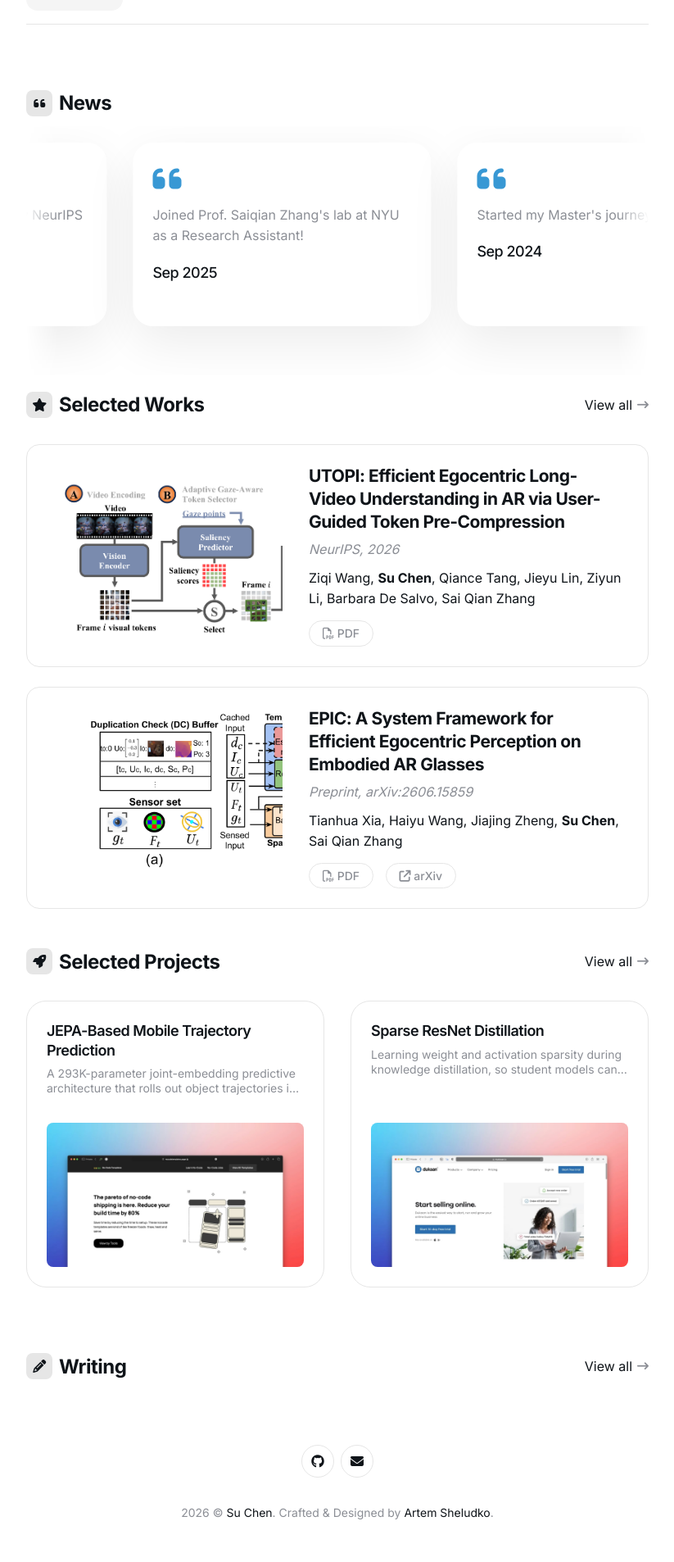
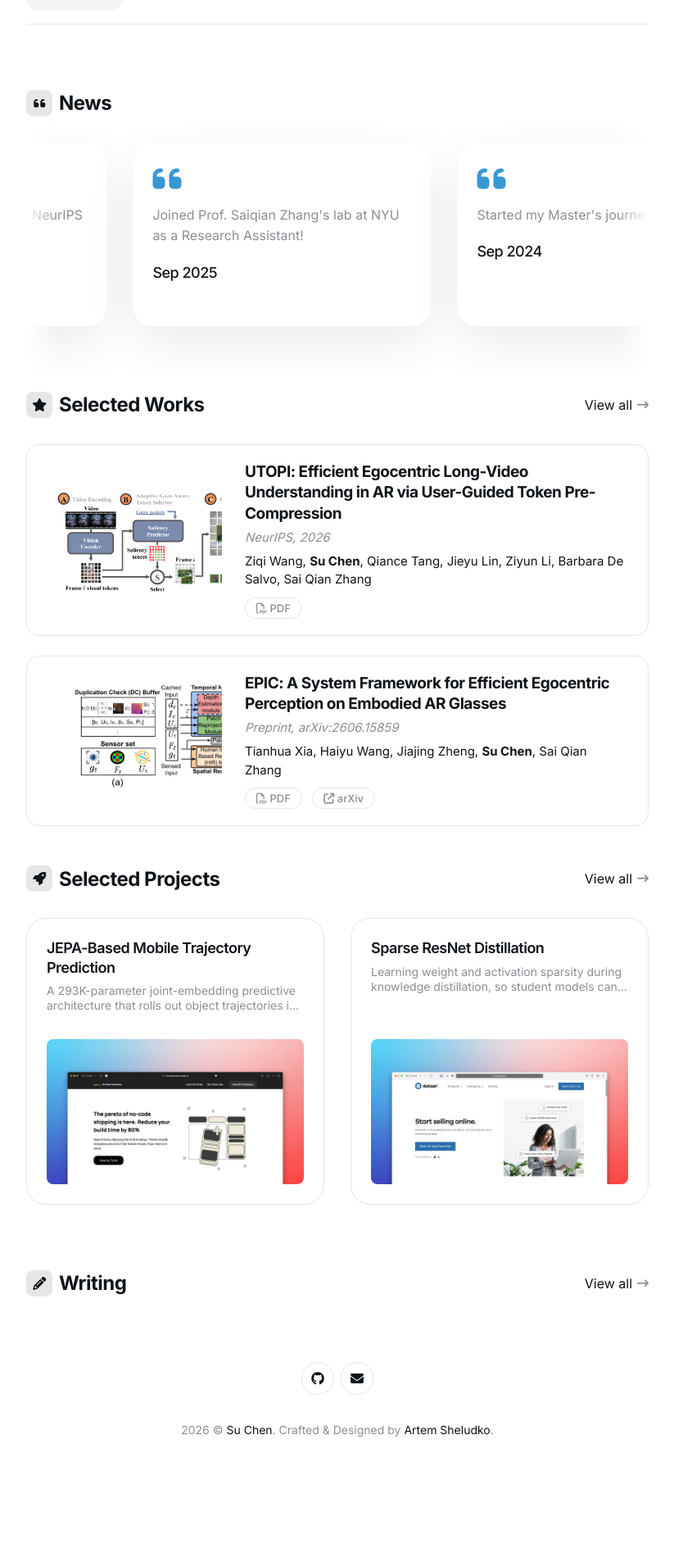
Before and after one commit to Keplarchen/Keplarchen.github.io, a Jekyll site: the page built from index.html, in a window 1280 px wide. Shown: the part 700-2606 px from the top of the page at 82% size, without its empty margins (228-1051 px from the left). Built offline with Jekyll 4.4.1, drawn with Linux system fonts in a browser that asks for light colours; after the commit the page ends 2504 px from its top, so only the background shows below that.

Commit message:
Compact publication rows: smaller text, wider text column, narrow thumbnail
Co-Authored-By: Claude Fable 5 <noreply@anthropic.com>

```diff
--- a/_sass/3-modules/_publications.scss
+++ b/_sass/3-modules/_publications.scss
@@ -2,8 +2,8 @@
 .publication {
   display: flex;
   align-items: center;
-  gap: 32px;
-  padding: 24px 32px;
+  gap: 28px;
+  padding: 20px 28px;
   margin-bottom: 24px;
   border: 1px solid var(--border-color);
   border-radius: 16px;
@@ -14,9 +14,9 @@
 
   .publication__image {
     flex-shrink: 0;
-    width: 280px;
-    aspect-ratio: 4 / 3;
-    border-radius: 10px;
+    width: 210px;
+    aspect-ratio: 3 / 2;
+    border-radius: 8px;
     background-color: var(--white);
     overflow: hidden;
 
@@ -37,11 +37,12 @@
 
   .publication__info {
     min-width: 0;
+    flex: 1;
   }
 
   .publication__title {
-    margin: 0 0 6px;
-    font-size: 21px;
+    margin: 0 0 4px;
+    font-size: 19px;
     line-height: 1.35;
 
     a {
@@ -55,16 +56,16 @@
   }
 
   .publication__venue {
-    margin: 0 0 10px;
-    font-size: 16px;
+    margin: 0 0 6px;
+    font-size: 15px;
     font-style: italic;
     color: var(--text-alt-color);
   }
 
   .publication__authors {
     margin: 0;
-    font-size: 16px;
-    line-height: 1.55;
+    font-size: 15px;
+    line-height: 1.5;
     color: var(--text-color);
 
     b, strong {
@@ -74,14 +75,14 @@
   }
 
   .publication__links {
-    margin: 14px 0 0;
+    margin: 10px 0 0;
   }
 
   .publication__btn {
     display: inline-block;
-    margin-right: 10px;
-    padding: 5px 16px;
-    font-size: 14px;
+    margin-right: 8px;
+    padding: 3px 13px;
+    font-size: 13px;
     font-weight: 500;
     line-height: 1.4;
     color: var(--text-alt-color);
@@ -109,7 +110,7 @@
     }
 
     .publication__title {
-      font-size: 19px;
+      font-size: 18px;
     }
   }
 }
```
